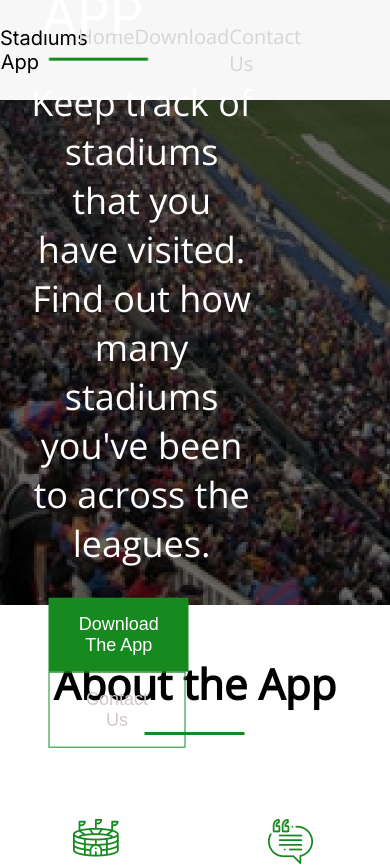
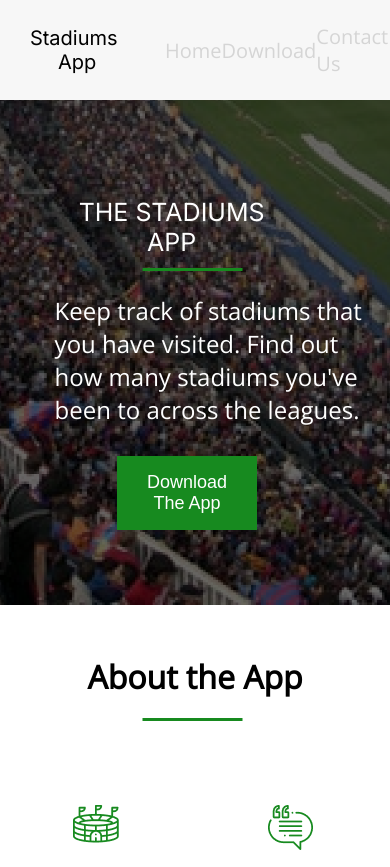
Before and after one commit to Sam-tech94/the_stadium_app, a plain HTML site: page index.html in a window 390 px wide. Shown: the top 867 px of the page. Drawn offline with nearby package versions, Linux system fonts and the light colour scheme.

Commit message:
added some responsivnes in some section

```diff
--- a/style.css
+++ b/style.css
@@ -15,6 +15,7 @@ header {
   background-repeat: no-repeat;
   height: 605px;
   max-width: 1920px;
+  z-index: 1;
 }
 
 header::before {
@@ -36,6 +37,7 @@ header::before {
   display: flex;
   align-items: center;
   gap: 10%;
+  z-index: 2;
 }
 
 .logo {
@@ -72,17 +74,17 @@ header::before {
 
 .stadium-section {
   position: absolute;
-  top: 50%;
-  left: 30%;
-  transform: translate(-50%, -50%);
-  text-align: center;
+  top: 20%;
   display: flex;
   flex-direction: column;
   align-items: center;
+  width: 50%;
 }
 
 .stadium-app {
-  width: 90%;
+  width: 75%;
+  margin-top: 15px;
+  margin-left: 15%;
 }
 
 .stadium-app h1 {
@@ -95,9 +97,8 @@ header::before {
 }
 
 .stadium-app img {
-  width: 100px;
   margin-top: 3%;
-  margin-right: 15%;
+  margin-left: 30%;
 }
 
 .text {
@@ -110,12 +111,14 @@ header::before {
   font-size: 36px;
   color: #FFFFFF;
   margin-top: 5%;
-  margin-left: 18%;
+  margin-left: 20%;
 }
 
 .stadium-section .btn {
-  width: 50%;
+  width: 60%;
   margin-top: 30px;
+  display: flex;
+  flex-direction: row;
 }
 
 .btn-download {
@@ -234,7 +237,6 @@ header::before {
 .digital-platform {
   display: flex;
   align-items: flex-end;
-  /* margin-left: 80px; */
   padding-bottom: 20px;
 }
 
@@ -255,3 +257,50 @@ header::before {
 .footer-icons i {
   cursor: pointer;
 }
+
+@media (max-width: 1280px) {
+  .header-nav {
+    justify-content: space-evenly;
+  }
+
+  .logo {
+    width: 17%;
+  }
+
+  .navbar {
+    width: 50%;
+    align-items: center;
+    justify-content: space-around;
+  }
+
+  .stadium-section {
+    width: 100%;
+    top: 30%;
+    right: 6%;
+  }
+
+  .stadium-app h1 {
+    text-align: center;
+    font-size: 25px;
+  }
+
+  .text p {
+    font-size: 24px;
+  }
+
+  .btn-contact {
+    display: none;
+  }
+
+  .stadium-section .btn {
+    width: 28%;
+  }
+
+  .about h2 {
+    font-size: 32px;
+  }
+
+  .about img {
+    margin-left: 55px;
+  }
+}
```
